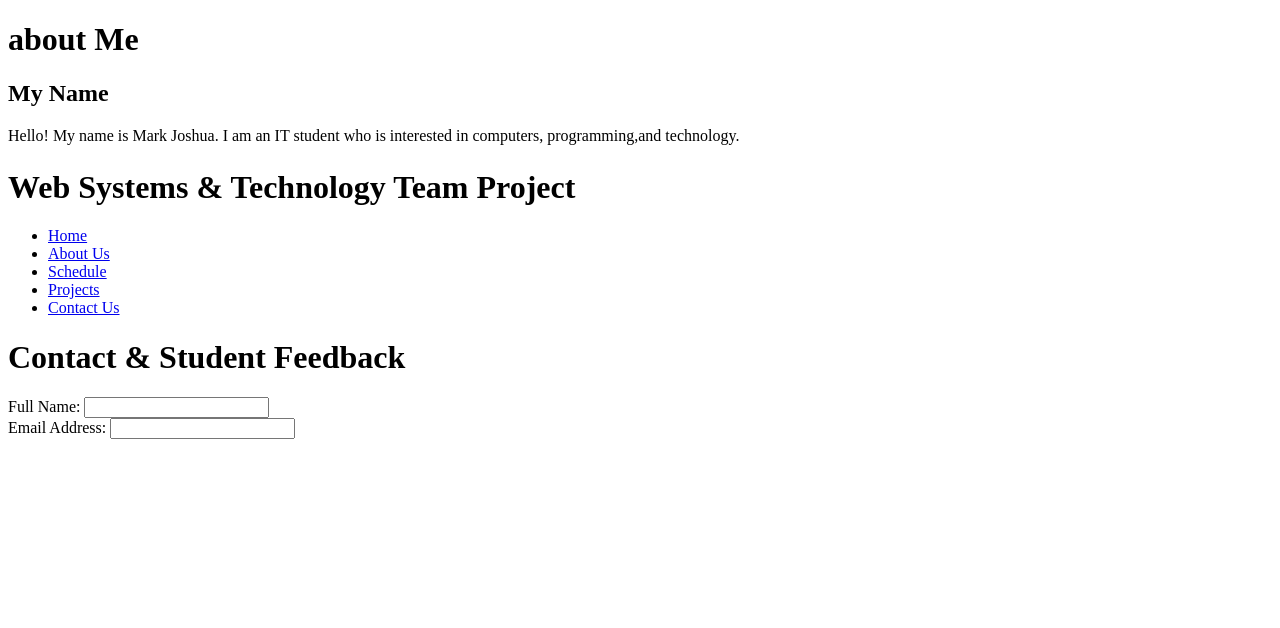
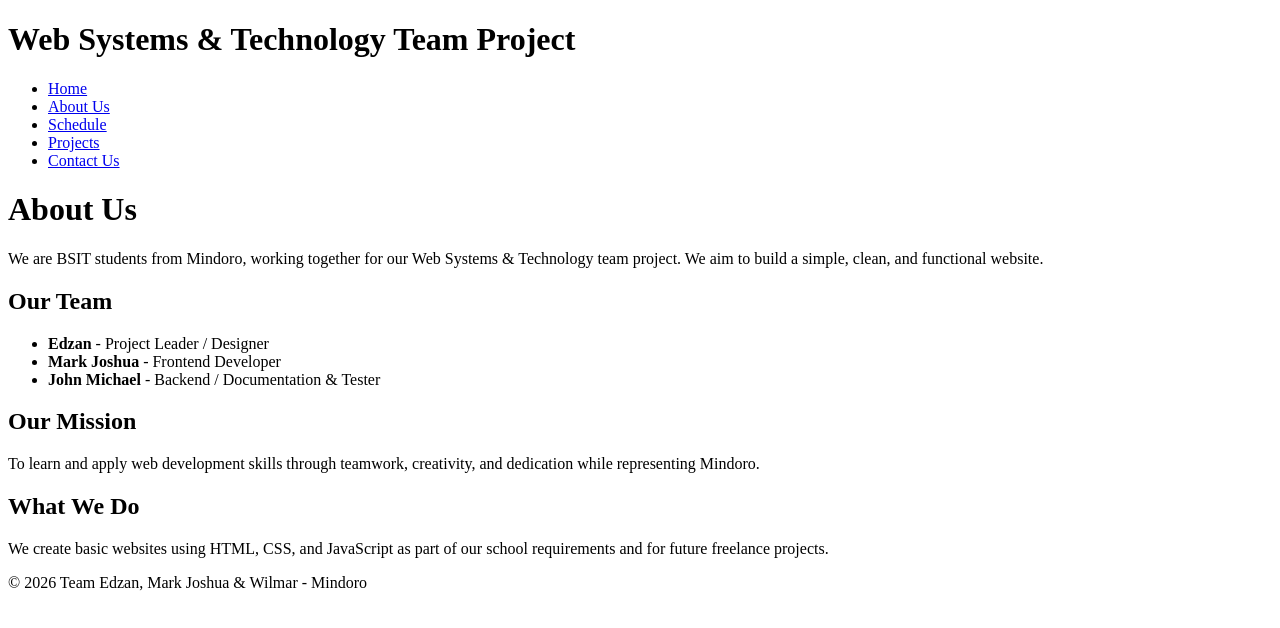
Before and after one commit to markjoshuavillaluz/Activity2, a plain HTML site: page about.html in a window 1280 px wide. Drawn offline with Linux system fonts and the light colour scheme.

Commit message:
Update about.html

```diff
--- a/about.html
+++ b/about.html
@@ -1,22 +1,46 @@
 <!DOCTYPE html>
 <html lang="en">
 <head>
-        <meta charset="UTF-8">
-        <meta name="viewport"
-content="width=device-width,
-                initial-scale=1.0">
-        <meta name="description"
-                content="Contact and student feedback form">
-        <title>Contact Us - Team Web Portfolio</title>
-<head>
+  <meta charset="UTF-8">
+  <meta name="viewport" content="width=device-width, initial-scale=1.0">
+  <meta name="description" content="About our team - Web Systems and Technology">
+  <title>About Us - Team Web Portfolio</title>
+  <link rel="stylesheet" href="style.css">
+</head>
+<body>
+  <header>
+    <h1>Web Systems & Technology Team Project</h1>
+    <nav>
+      <ul>
+        <li><a href="index.html">Home</a></li>
+        <li><a href="about.html">About Us</a></li>
+        <li><a href="schedule.html">Schedule</a></li>
+        <li><a href="projects.html">Projects</a></li>
+        <li><a href="contact.html">Contact Us</a></li>
+      </ul>
+    </nav>
+  </header>
 
-<body>
-        <h1>about Me</h1>
+  <main>
+    <h1>About Us</h1>
+    <p>We are BSIT students from Mindoro, working together for our Web Systems & Technology team project. We aim to build a simple, clean, and functional website.</p>
 
-        <h2>My Name</h2>
-        <p>Hello! My name is Mark Joshua. I am an IT student who is interested in computers, programming,and technology.</p>
+    <h2>Our Team</h2>
+    <ul>
+      <li><strong>Edzan</strong> - Project Leader / Designer</li>
+      <li><strong>Mark Joshua</strong> - Frontend Developer</li>
+      <li><strong>John Michael</strong> - Backend / Documentation & Tester</li>
+    </ul>
 
-        <h2>
-</p></h2></h1><link rel="stylesheet" href="style.css"></head> <body> <header> <h1>Web Systems & Technology Team Project</h1> <nav><ul> <li><a href="index.html">Home</a></li> <li><a href="about.html">About Us</a></li> <li><a href="schedule.html">Schedule</a></li> <li><a href="projects.html">Projects</a></li> <li><a href="contact.html">Contact Us</a></li> </ul></nav> </header> <main> <h1>Contact & Student Feedback</h1> <form action="#" method="POST"> <label for="fullname">Full Name:</label> <input type="text" id="fullname" name="fullname" required> <br> <label for="email">Email Address:</label> <input type="email" id="email" name=...
-Inbox
-                                                                                                                                                                                                                                                                                                                                                                                                                                                                                                                                                                                                                                </body>
+    <h2>Our Mission</h2>
+    <p>To learn and apply web development skills through teamwork, creativity, and dedication while representing Mindoro.</p>
+
+    <h2>What We Do</h2>
+    <p>We create basic websites using HTML, CSS, and JavaScript as part of our school requirements and for future freelance projects.</p>
+  </main>
+
+  <footer>
+    <p>&copy; 2026 Team Edzan, Mark Joshua & Wilmar - Mindoro</p>
+  </footer>
+</body>
+</html>
```
